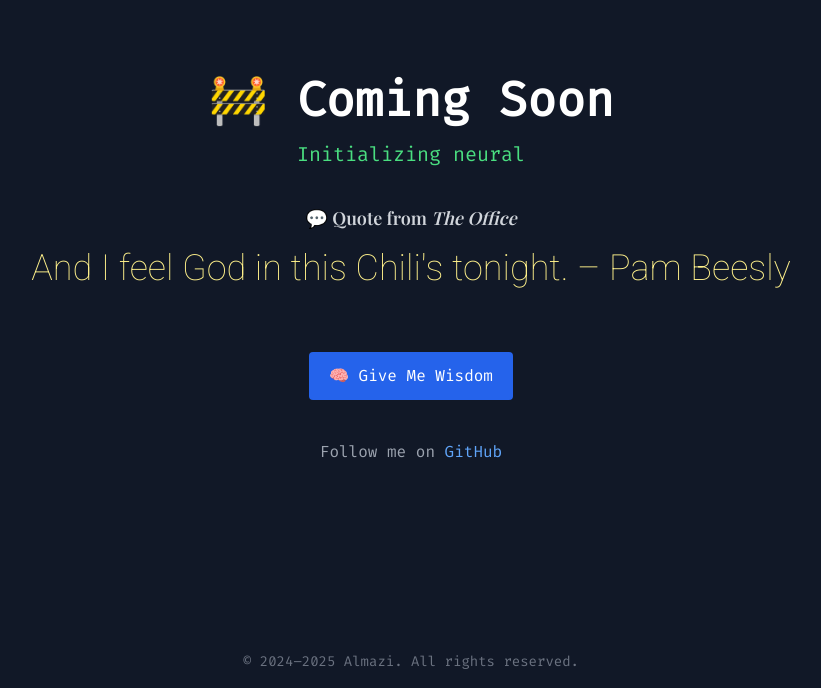
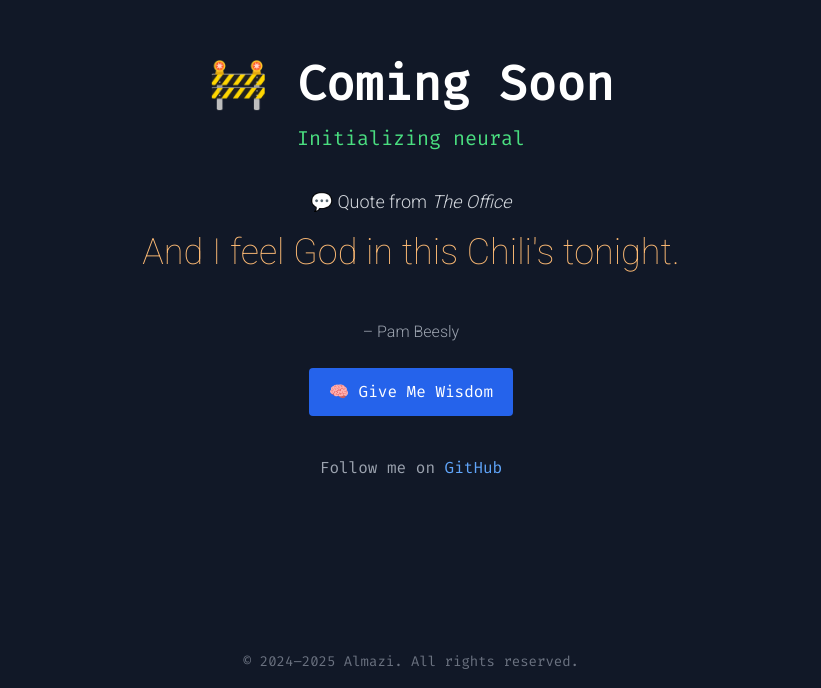
Before and after one commit to Almazi/Almazi.github.io, a plain HTML site: page index.html in a window 1280 px wide. Shown: the part 112-800 px from the top of the page, without its empty margins (229-1050 px from the left). Drawn offline with nearby package versions, Linux system fonts and the light colour scheme.

Commit message:
Update index.html

```diff
--- a/index.html
+++ b/index.html
@@ -9,7 +9,7 @@
   <script src="https://cdn.tailwindcss.com"></script>
 
   <!-- Fonts -->
-  <link href="https://fonts.googleapis.com/css2?family=Fira+Code&family=Playfair+Display:wght@600&family=Roboto:wght@100&display=swap" rel="stylesheet">
+  <link href="https://fonts.googleapis.com/css2?family=Fira+Code&family=Playfair+Display:wght@600&family=Roboto:wght@100;300&display=swap" rel="stylesheet">
 
   <style>
     body {
@@ -21,6 +21,10 @@
     .font-thin-roboto {
       font-family: 'Roboto', sans-serif;
       font-weight: 100;
+    }
+    .font-light-roboto {
+      font-family: 'Roboto', sans-serif;
+      font-weight: 300;
     }
     .cursor {
       display: inline-block;
@@ -40,8 +44,9 @@
     <p id="typewriter" class="text-xl text-green-400 h-8 mb-8"></p><span class="cursor"></span>
 
     <div class="max-w-3xl mx-auto">
-      <h2 class="text-lg text-gray-300 mb-4 font-display">💬 Quote from <em>The Office</em></h2>
-      <blockquote id="office-quote" class="font-thin-roboto text-yellow-200 text-3xl sm:text-4xl leading-snug min-h-[5rem]"></blockquote>
+      <h2 class="text-lg text-gray-300 mb-4 font-light-roboto">💬 Quote from <em>The Office</em></h2>
+      <blockquote id="office-quote" class="font-thin-roboto text-orange-300 text-3xl sm:text-4xl leading-snug min-h-[5rem]"></blockquote>
+      <div id="speaker" class="text-base text-gray-400 mt-2 font-light-roboto"></div>
       <button id="new-quote" class="mt-6 px-5 py-3 bg-blue-600 text-base rounded hover:bg-blue-700 transition">
         🧠 Give Me Wisdom
       </button>
@@ -58,7 +63,6 @@
   </footer>
 
   <script>
-    // Typewriter animation
     const lines = [
       "Building something amazing...",
       "Initializing neural links...",
@@ -81,7 +85,6 @@
     }
     typeLine();
 
-    // Dynamic year
     const startYear = 2024;
     const currentYear = new Date().getFullYear();
     document.getElementById("year-start").textContent = startYear;
@@ -90,26 +93,34 @@
       document.getElementById("year-now").textContent = currentYear;
     }
 
-    // Quote logic
     let quotes = [];
     const quoteEl = document.getElementById('office-quote');
+    const speakerEl = document.getElementById('speaker');
     const btn = document.getElementById('new-quote');
 
     fetch('quotes.json')
       .then(res => res.json())
       .then(data => {
         quotes = data;
-        showQuote(); // show initial
+        showQuote();
       });
 
-    function showQuote(text) {
-      const quote = text || quotes[Math.floor(Math.random() * quotes.length)];
+    function showQuote(forced) {
+      const full = forced || quotes[Math.floor(Math.random() * quotes.length)];
+      const match = full.split('–');
+      const quote = match[0].trim();
+      const speaker = match[1] ? '– ' + match[1].trim() : '';
+
       quoteEl.textContent = '';
+      speakerEl.textContent = '';
       let i = 0;
       const interval = setInterval(() => {
         quoteEl.textContent += quote.charAt(i++);
-        if (i >= quote.length) clearInterval(interval);
-      }, 25); // typing speed
+        if (i >= quote.length) {
+          clearInterval(interval);
+          speakerEl.textContent = speaker;
+        }
+      }, 25);
     }
 
     btn.onclick = () => showQuote();
```
